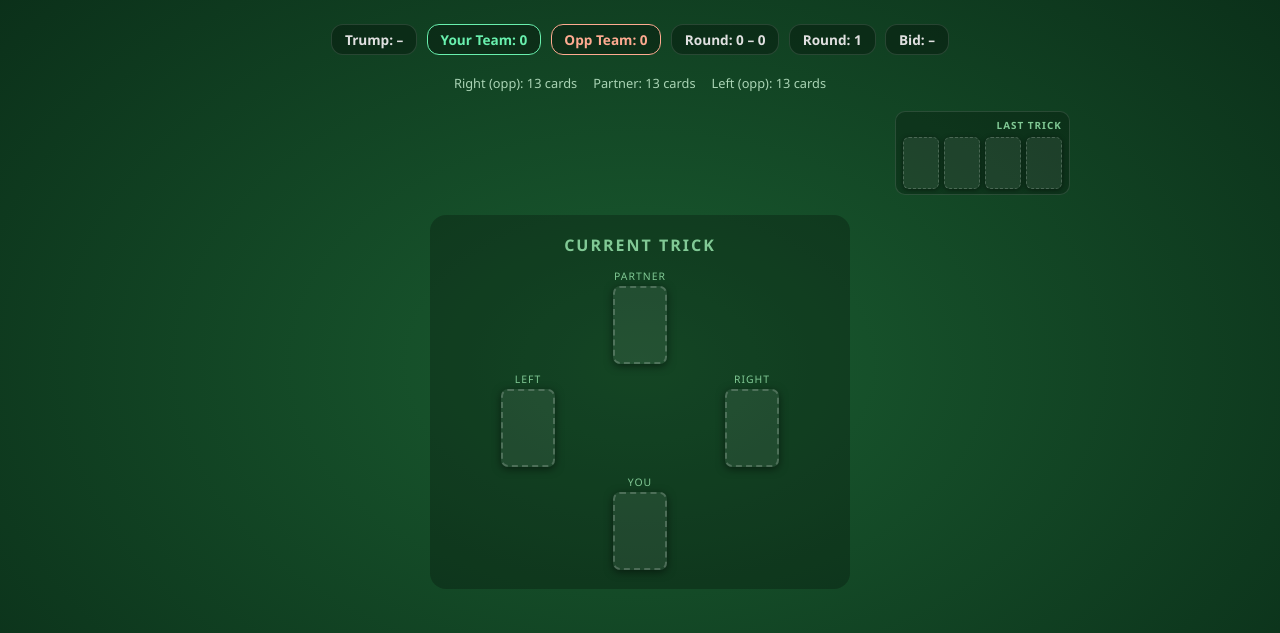
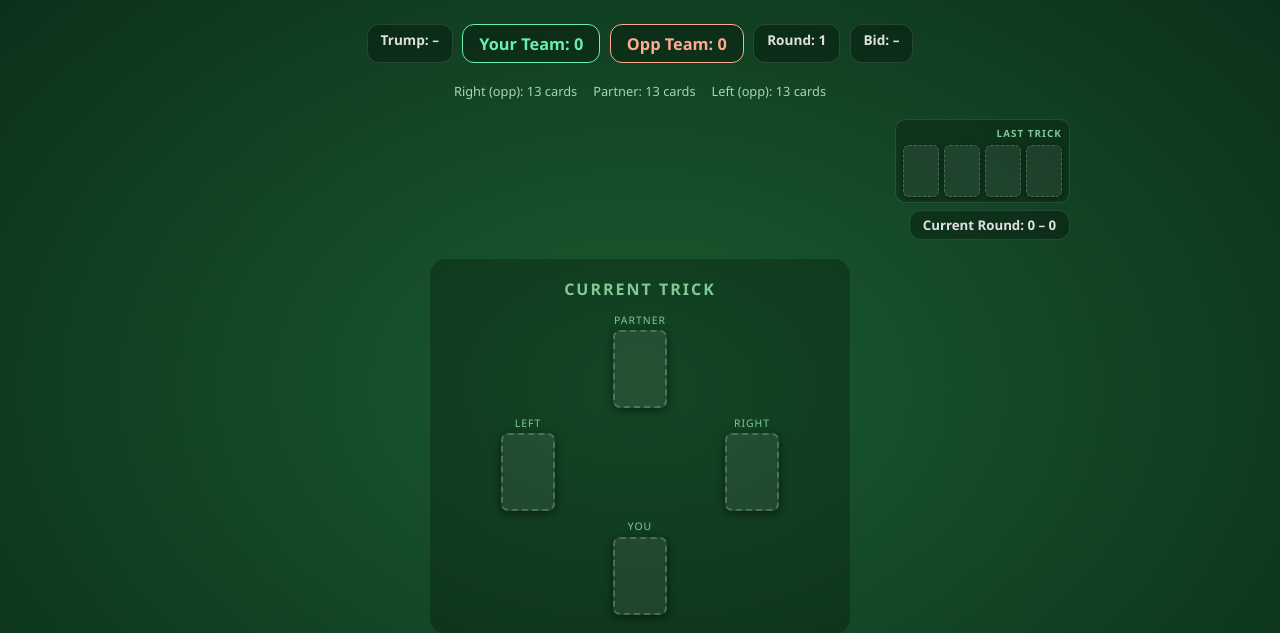
Before and after one commit to romaad/RL-Intro, a Flask app: page /tarneeb in a window 1280 px wide. Shown: the part 64-697 px from the top of the page. Run offline with Flask 3, Linux system fonts and the light colour scheme.

Commit message:
Emphasize game score and move round score under last trick

```diff
--- a/static/css/style.css
+++ b/static/css/style.css
@@ -551,6 +551,13 @@ a:hover {
   justify-content: flex-end;
 }
 
+.right-status-stack {
+  display: flex;
+  flex-direction: column;
+  align-items: flex-end;
+  gap: .45rem;
+}
+
 .last-trick-mini {
   display: flex;
   flex-direction: column;
@@ -652,6 +659,16 @@ a:hover {
 .info-pill-you { border-color: #69f0ae; color: #69f0ae; }
 .info-pill-opp { border-color: #ffab91; color: #ffab91; }
 
+.game-score-pill {
+  font-size: 1.02rem;
+  font-weight: 800;
+  padding: .45rem 1rem;
+}
+
+.round-score-pill {
+  font-size: .83rem;
+}
+
 /* Bidding controls */
 .bid-controls {
   display: flex;
--- a/templates/tarneeb.html
+++ b/templates/tarneeb.html
@@ -44,9 +44,8 @@
     <!-- Info strip: trump suit / scores / round -->
     <div class="tarneeb-info" id="tarneeb-info">
       <span class="info-pill" id="pill-trump">Trump: –</span>
-      <span class="info-pill info-pill-you" id="pill-score-you">Your Team: 0</span>
-      <span class="info-pill info-pill-opp" id="pill-score-opp">Opp Team: 0</span>
-      <span class="info-pill" id="pill-round-score">Round: 0 – 0</span>
+      <span class="info-pill info-pill-you game-score-pill" id="pill-score-you">Your Team: 0</span>
+      <span class="info-pill info-pill-opp game-score-pill" id="pill-score-opp">Opp Team: 0</span>
       <span class="info-pill" id="pill-round">Round: 1</span>
       <span class="info-pill" id="pill-bid">Bid: –</span>
     </div>
@@ -59,6 +58,7 @@
     </div>
 
     <div class="last-trick-top-right">
+      <div class="right-status-stack">
         <div class="last-trick-mini" id="last-trick-mini">
           <span class="last-trick-mini-label">Last Trick</span>
           <div class="last-trick-mini-row" id="last-trick-row">
@@ -67,6 +67,8 @@
             <div class="t-card mini empty">–</div>
             <div class="t-card mini empty">–</div>
           </div>
+        </div>
+        <span class="info-pill round-score-pill" id="pill-round-score">Current Round: 0 – 0</span>
       </div>
     </div>
 
```
Lines whose indentation alone changed are shown as unchanged.
